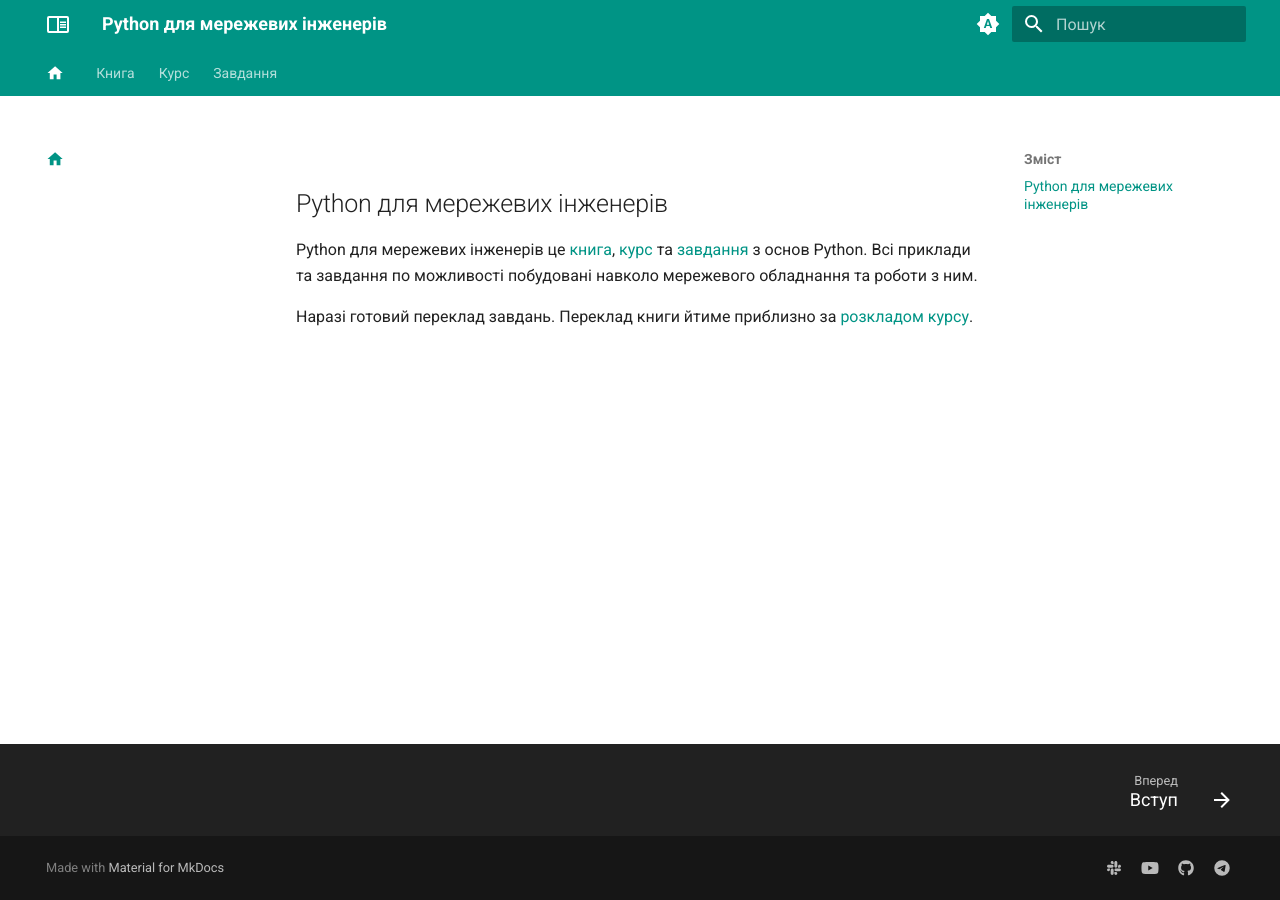
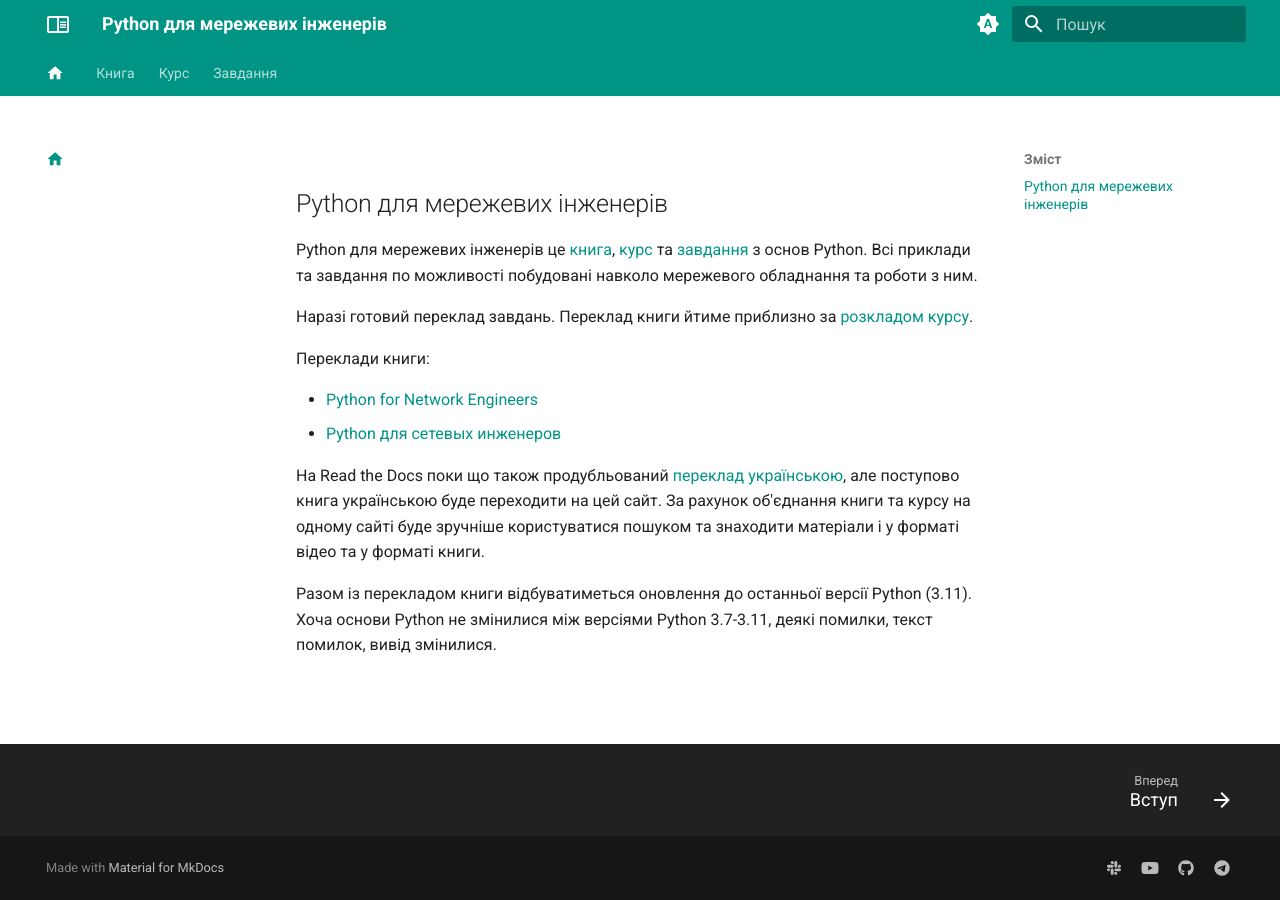
Before and after one commit to natenka/pyneng.io, an MkDocs documentation site: the page built from docs/index.md, in a window 1280 px wide. Built offline with MkDocs 1.6.1 and Material for MkDocs 9.7.7, drawn with Linux system fonts in a browser that asks for light colours.

Commit message:
UPD index text

```diff
--- a/docs/index.md
+++ b/docs/index.md
@@ -10,3 +10,18 @@ Python для мережевих інженерів це [книга](/book/), [
 
 Наразі готовий переклад завдань. Переклад книги йтиме приблизно за
 [розкладом курсу](/course/schedule/).
+
+Переклади книги:
+
+* [Python for Network Engineers](https://pyneng.readthedocs.io/en/latest/)
+* [Python для сетевых инженеров](https://pyneng.readthedocs.io/ru/latest/)
+
+На Read the Docs поки що також продубльований [переклад
+українською](https://pyneng.readthedocs.io/uk/latest/), але поступово книга
+українською буде переходити на цей сайт. За рахунок об'єднання книги та курсу
+на одному сайті буде зручніше користуватися пошуком та знаходити матеріали і у
+форматі відео та у форматі книги.
+
+Разом із перекладом книги відбуватиметься оновлення до останньої версії Python
+(3.11).  Хоча основи Python не змінилися між версіями Python 3.7-3.11, деякі
+помилки, текст помилок, вивід змінилися.
```
